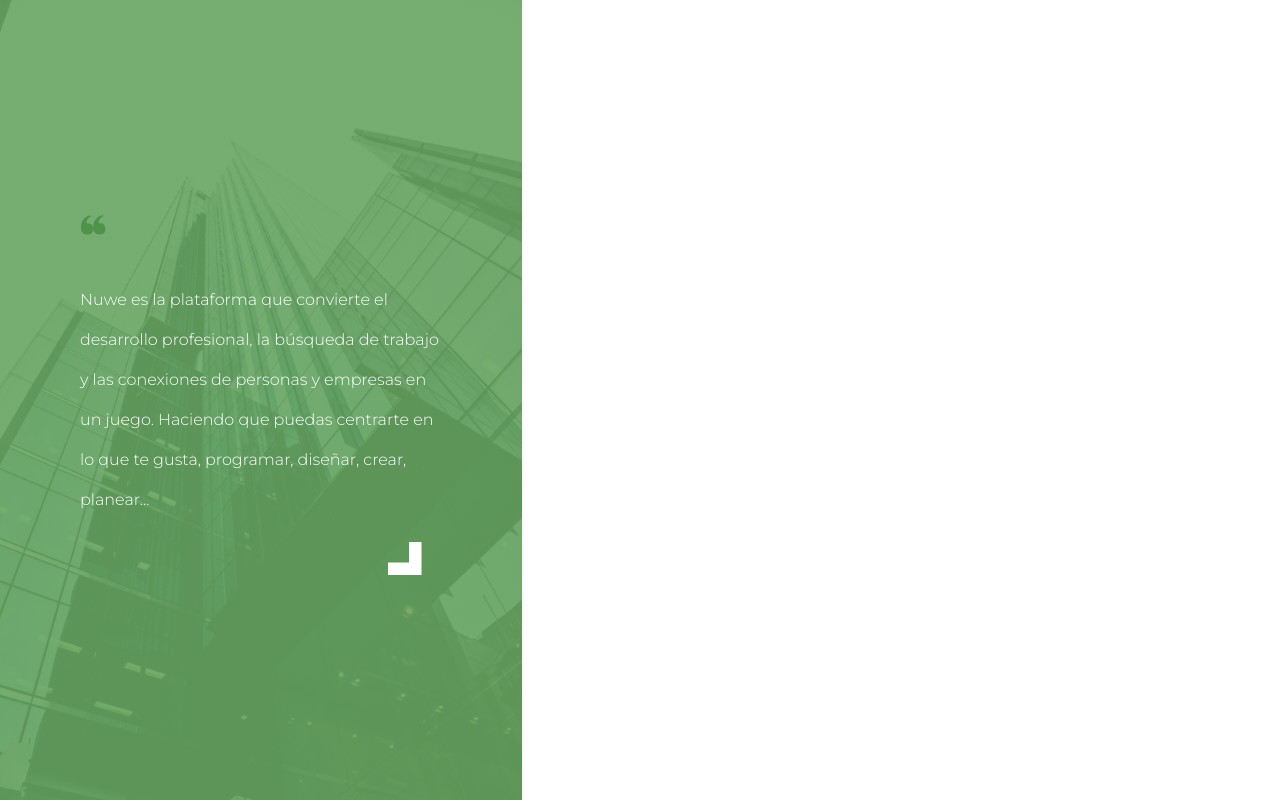
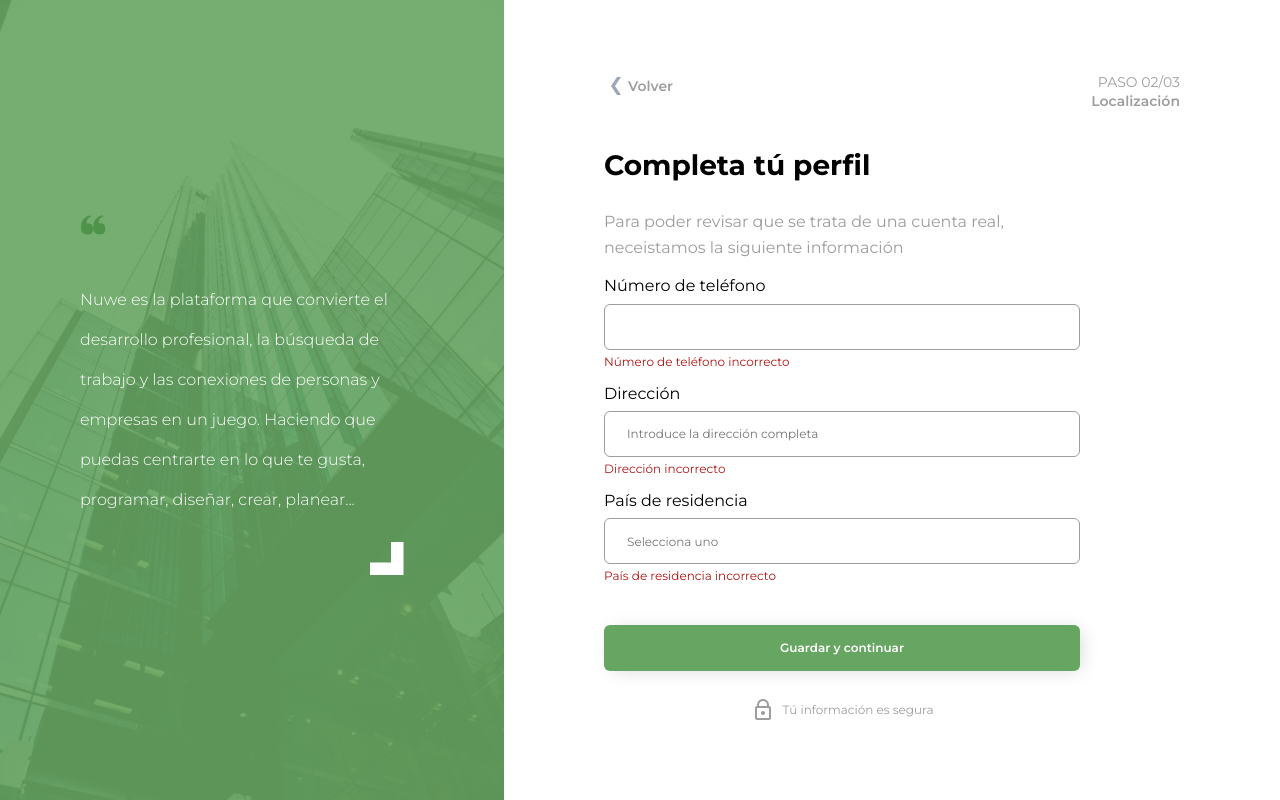
Before and after one commit to Jocalu/mwc-hackaton, a React (Create React App) app: page /profile in a window 1280 px wide. Built offline with nearby package versions, Linux system fonts and the light colour scheme.

Commit message:
Finish profile

```diff
--- a/src/assets/scss/styles.scss
+++ b/src/assets/scss/styles.scss
@@ -47,6 +47,7 @@
   position: relative;
   margin-bottom: rem(20px);
   box-sizing: border-box;
+  max-width: rem(480px);
 }
 
 .button {
@@ -66,3 +67,7 @@
     background-color: get-color("dark-green");
   }
 }
+
+.button--mt {
+  margin-top: rem(30px);
+}
--- a/src/components/Card/Card.scss
+++ b/src/components/Card/Card.scss
@@ -10,7 +10,7 @@
     border: 1px solid transparent;
     height: rem(100px);
     text-align: start;
-    max-width: rem(360px);
+    max-width: rem(480px);
 
     &:hover,
     &:active {
--- a/src/components/Header/Header.scss
+++ b/src/components/Header/Header.scss
@@ -4,7 +4,7 @@
   display: flex;
   flex-direction: row;
   justify-content: space-between;
-  padding-bottom: rem(20px);
+  padding: rem(20px) rem(20px) rem(0px);
 
   &__back,
   &__title {
--- a/src/components/InputForm/InputForm.scss
+++ b/src/components/InputForm/InputForm.scss
@@ -15,6 +15,7 @@
     font-size: rem(12px);
     color: get-color("light-grey");
     box-sizing: border-box;
+    max-width: rem(480px);
 
     &:hover {
       border: 1px solid get-color("green");
--- a/src/components/Layout/Layout.jsx
+++ b/src/components/Layout/Layout.jsx
@@ -4,6 +4,7 @@
 import constants from '../../constants/constants.json';
 import Landing from '../../pages/Landing/Landing';
 import Register from '../../pages/Register/Register';
+import Profile from '../../pages/Profile/Profile';
 
 const { nuweDescription } = constants;
 
@@ -18,6 +19,7 @@
           <Switch>
             <Route exact path="/"><Landing /></Route>
             <Route exact path="/register"><Register /></Route>
+            <Route exact path="/profile"><Profile /></Route>
           </Switch>
         </Router>
       </div>
--- a/src/components/Layout/Layout.scss
+++ b/src/components/Layout/Layout.scss
@@ -53,7 +53,7 @@
 
     @include for-tablet-portrait-up {
       width: 55%;
-      padding: 0 rem(60px);
+      padding: rem(40px) rem(80px) rem(40px);
     }
   }
 }
--- a/src/constants/constants.json
+++ b/src/constants/constants.json
@@ -9,7 +9,7 @@
   "business": "Business",
   "businessDesc": "Tienes o perteneces a una compañía",
   "back": "Volver",
-  "personalInfo": "Personal Info.",
+  "personalInfo": "Información personal",
   "step": "Paso",
   "registerTitle": "Registra tu cuenta individual",
   "fullName": "Nombre completo",
@@ -21,5 +21,15 @@
   "acceptTerms": "Acepto los términos y condiciones",
   "registerAccount": "Registrar cuenta",
   "registerGoogle": "Regístrate con Google",
-  "registerText": "Para poder revisar que se trata de una cuenta real, necesitamos la siguiente información"
+  "registerText": "Para poder revisar que se trata de una cuenta real, necesitamos la siguiente información",
+  "profileTitle": "Completa tú perfil",
+  "profileText": "Para poder revisar que se trata de una cuenta real, neceistamos la siguiente información",
+  "phoneNumber": "Número de teléfono",
+  "address": "Dirección",
+  "addressPlaceholder": "Introduce la dirección completa",
+  "country": "País de residencia",
+  "countryPlaceholder": "Selecciona uno",
+  "save": "Guardar y continuar",
+  "safeInformation": "Tú información es segura",
+  "location": "Localización"
 }
--- /dev/null
+++ b/src/pages/Profile/Profile.jsx
@@ -0,0 +1,68 @@
+import React from 'react';
+import './Profile.scss';
+import { Link } from 'react-router-dom';
+import constants from '../../constants/constants.json';
+import Header from '../../components/Header/Header';
+import InputForm from '../../components/InputForm/InputForm';
+import padlockIcon from '../../assets/icons/padlock.png';
+
+const {
+  back,
+  location,
+  step,
+  profileTitle,
+  profileText,
+  phoneNumber,
+  address,
+  addressPlaceholder,
+  country,
+  countryPlaceholder,
+  save,
+  safeInformation,
+} = constants;
+
+function Profile() {
+  return (
+    <main className="profile">
+      <Header
+        link="/register"
+        back={back}
+        step={step}
+        stepNumber="02/03"
+        headerTitle={location}
+      />
+      <section className="profile__wrapper">
+        <h3 className="profile__title">{profileTitle}</h3>
+
+        <p className="profile__text grey">{profileText}</p>
+
+        <InputForm title={phoneNumber} />
+
+        <InputForm title={address} placeholder={addressPlaceholder} />
+
+        <InputForm title={country} placeholder={countryPlaceholder} />
+
+        <Link
+          style={{ textDecoration: 'none', color: 'inherit' }}
+          to="/profile"
+
+        >
+          <button className="button button--green button--mt" type="button">{save}</button>
+        </Link>
+
+        <span
+          className="profile__safe-information  grey display-center"
+        >
+          <img className="profile__safe-information-icon mr-2" src={padlockIcon} alt="candado" />
+          <p>
+            {safeInformation}
+          </p>
+
+        </span>
+
+      </section>
+    </main>
+  );
+}
+
+export default Profile;
--- /dev/null
+++ b/src/pages/Profile/Profile.scss
@@ -0,0 +1,32 @@
+@import "../../assets/scss/styles";
+
+.profile {
+  &__wrapper {
+    padding: rem(40px) rem(20px);
+
+    @include for-tablet-portrait-up {
+      padding-right: rem(120px);
+    }
+  }
+
+  &__title {
+    font-size: rem(28px);
+    margin-top: 0;
+  }
+
+  &__text {
+    display: block;
+    line-height: rem(26px);
+  }
+
+  &__safe-information {
+    text-align: center;
+    width: 100%;
+    font-size: rem(12px);
+
+    &-icon {
+      height: rem(24px);
+      align-self: center;
+    }
+  }
+}
--- a/src/pages/Register/Register.jsx
+++ b/src/pages/Register/Register.jsx
@@ -34,7 +34,7 @@
         headerTitle={personalInfo}
       />
       <section className="register__wrapper">
-        <h3>{registerTitle}</h3>
+        <h3 className="register__title">{registerTitle}</h3>
 
         <p className="register__text grey">{registerText}</p>
 
@@ -49,13 +49,13 @@
           <span className="ml-3 ">{acceptTerms}</span>
         </div>
 
-        <Link style={{ textDecoration: 'none', color: 'inherit' }} to="/register">
+        <Link style={{ textDecoration: 'none', color: 'inherit' }} to="/profile">
           <button className="button button--green" type="button">{registerAccount}</button>
         </Link>
 
         <hr />
 
-        <Link style={{ textDecoration: 'none', color: 'inherit' }} to="/register">
+        <Link style={{ textDecoration: 'none', color: 'inherit' }} to="/profile">
           <button className="button" type="button">
             <img className="register__google-icon mr-2" src={googleIcon} alt="google" />
             {registerGoogle}
--- a/src/pages/Register/Register.scss
+++ b/src/pages/Register/Register.scss
@@ -1,12 +1,17 @@
 @import "../../assets/scss/styles";
 
 .register {
-  padding: rem(20px);
+  &__wrapper {
+    padding: rem(40px) rem(20px);
 
-  &__wrapper {
     @include for-tablet-portrait-up {
-      padding: 0 rem(120px) 0 0;
+      padding-right: rem(120px);
     }
+  }
+
+  &__title {
+    font-size: rem(28px);
+    margin-top: 0;
   }
 
   &__text {
```
Also changed, not shown: src/assets/icons/padlock.png (added).
